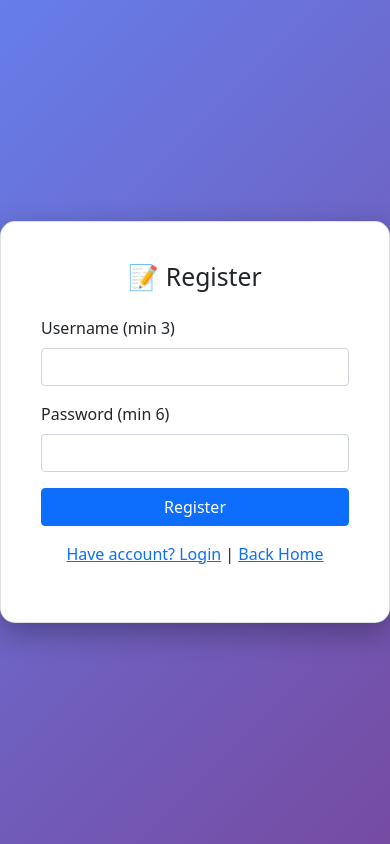
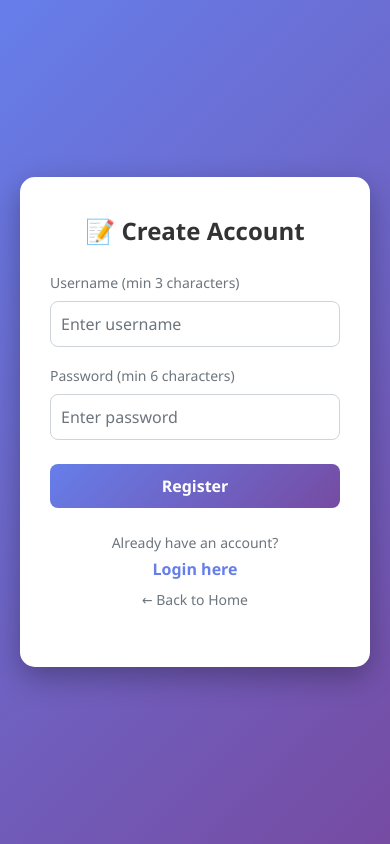
Before and after one commit to olaajayi055-coder/cholera-app, a Flask app: page /register in a window 390 px wide. Run offline with Flask 3, Linux system fonts and the light colour scheme.

Commit message:
Fixed register page overflow on mobile

```diff
--- a/templates/register.html
+++ b/templates/register.html
@@ -2,31 +2,98 @@
 <html lang="en">
 <head>
     <meta charset="UTF-8">
-    <title>Register</title>
+    <meta name="viewport" content="width=device-width, initial-scale=1.0">
+    <title>Register - Cholera Detector</title>
     <link href="https://cdn.jsdelivr.net/npm/bootstrap@5.1.3/dist/css/bootstrap.min.css" rel="stylesheet">
     <style>
-        body { background: linear-gradient(135deg, #667eea 0%, #764ba2 100%); min-height: 100vh; display: flex; align-items: center; justify-content: center; }
-        .card { background: white; padding: 40px; border-radius: 15px; box-shadow: 0 10px 30px rgba(0,0,0,0.3); width: 100%; max-width: 400px; }
+        body {
+            background: linear-gradient(135deg, #667eea 0%, #764ba2 100%);
+            min-height: 100vh;
+            display: flex;
+            align-items: center;
+            justify-content: center;
+            padding: 20px; /* Adds space on very small screens */
+            font-family: 'Segoe UI', Tahoma, Geneva, Verdana, sans-serif;
+        }
+        .register-card {
+            background: white;
+            padding: 40px 30px; /* Top/Bottom 40px, Left/Right 30px */
+            border-radius: 15px;
+            box-shadow: 0 10px 30px rgba(0,0,0,0.3);
+            width: 100%;
+            max-width: 400px; /* Prevents it from getting too wide */
+            box-sizing: border-box; /* Ensures padding doesn't increase width */
+        }
+        h2 { font-size: 24px; font-weight: bold; color: #333; }
+        .form-control { border-radius: 8px; padding: 10px; }
+        .btn-primary {
+            border-radius: 8px;
+            padding: 10px;
+            font-weight: 600;
+            background: linear-gradient(135deg, #667eea 0%, #764ba2 100%);
+            border: none;
+        }
+        .alert { font-size: 14px; border-radius: 8px; }
+        a { color: #667eea; text-decoration: none; font-weight: 500; }
+        a:hover { text-decoration: underline; }
     </style>
 </head>
 <body>
-    <div class="card">
-        <h2 class="text-center mb-4">📝 Register</h2>
+    <div class="register-card">
+        <h2 class="text-center mb-4">📝 Create Account</h2>
         <form id="registerForm">
-            <div class="mb-3"><label class="form-label">Username (min 3)</label><input type="text" class="form-control" name="username" required minlength="3"></div>
-            <div class="mb-3"><label class="form-label">Password (min 6)</label><input type="password" class="form-control" name="password" required minlength="6"></div>
-            <button type="submit" class="btn btn-primary w-100">Register</button>
+            <div class="mb-3">
+                <label class="form-label text-muted small">Username (min 3 characters)</label>
+                <input type="text" class="form-control" name="username" required minlength="3" placeholder="Enter username">
+            </div>
+            <div class="mb-3">
+                <label class="form-label text-muted small">Password (min 6 characters)</label>
+                <input type="password" class="form-control" name="password" required minlength="6" placeholder="Enter password">
+            </div>
+            <button type="submit" class="btn btn-primary w-100 mt-2">Register</button>
         </form>
-        <div class="text-center mt-3"><a href="/login">Have account? Login</a> | <a href="/">Back Home</a></div>
+        <div class="text-center mt-4">
+            <p class="small text-muted mb-1">Already have an account?</p>
+            <a href="/login" class="fw-bold">Login here</a>
+            <br>
+            <a href="/" class="small text-muted mt-2 d-inline-block">← Back to Home</a>
+        </div>
         <div id="message" class="mt-3"></div>
     </div>
+
     <script>
         document.getElementById('registerForm').addEventListener('submit', async function(e) {
             e.preventDefault();
-            const res = await fetch('/register', { method: 'POST', body: new FormData(this) });
-            const data = await res.json();
-            if(data.success) window.location.href = '/login';
-            else document.getElementById('message').innerHTML = `<div class="alert alert-danger">${data.message}</div>`;
+            const formData = new FormData(this);
+            const messageDiv = document.getElementById('message');
+            const btn = document.querySelector('button[type="submit"]');
+
+            // Disable button while loading
+            btn.disabled = true;
+            btn.textContent = 'Registering...';
+
+            try {
+                const response = await fetch('/register', {
+                    method: 'POST',
+                    body: formData
+                });
+                const data = await response.json();
+
+                if (data.success) {
+                    messageDiv.innerHTML = `<div class="alert alert-success">Success! Redirecting to login...</div>`;
+                    setTimeout(() => {
+                        window.location.href = '/login';
+                    }, 1500);
+                } else {
+                    messageDiv.innerHTML = `<div class="alert alert-danger">${data.message}</div>`;
+                    btn.disabled = false;
+                    btn.textContent = 'Register';
+                }
+            } catch (error) {
+                messageDiv.innerHTML = `<div class="alert alert-danger">Registration failed. Please try again.</div>`;
+                btn.disabled = false;
+                btn.textContent = 'Register';
+            }
         });
     </script>
 </body>
```
